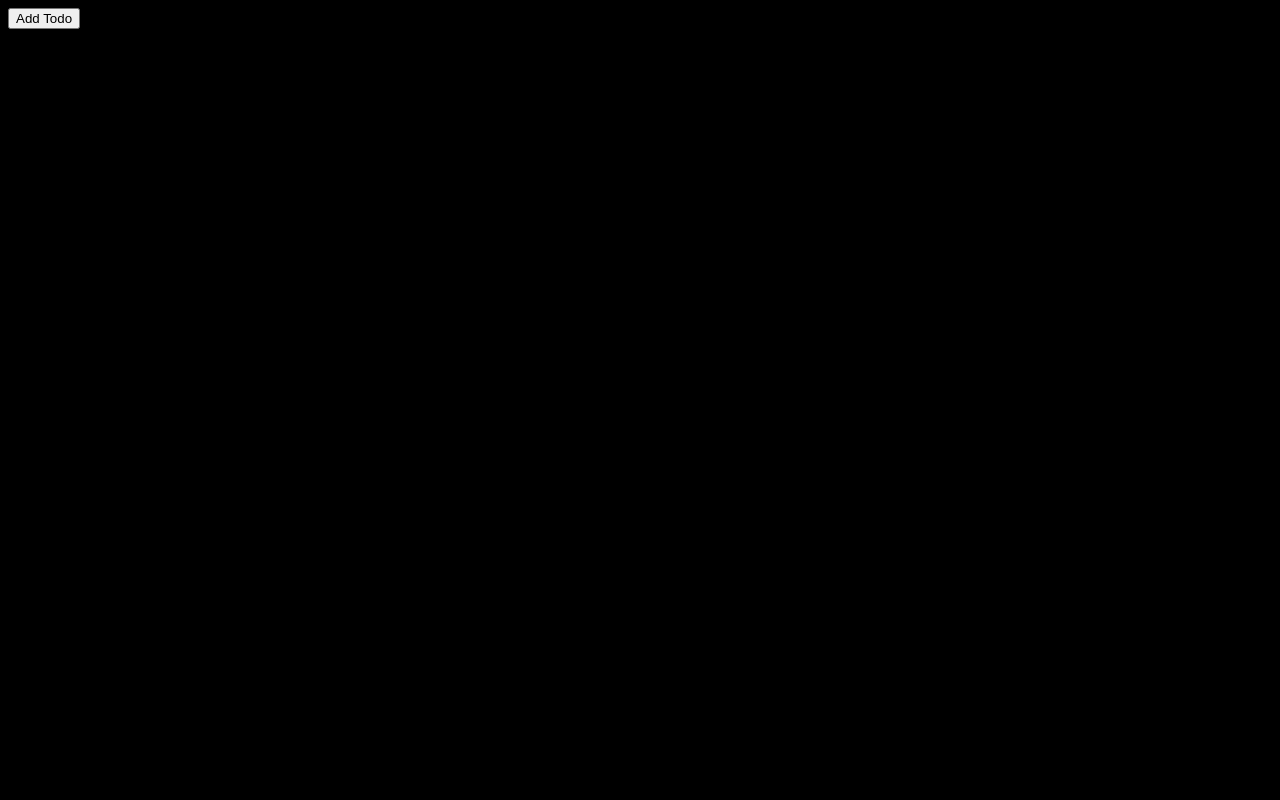
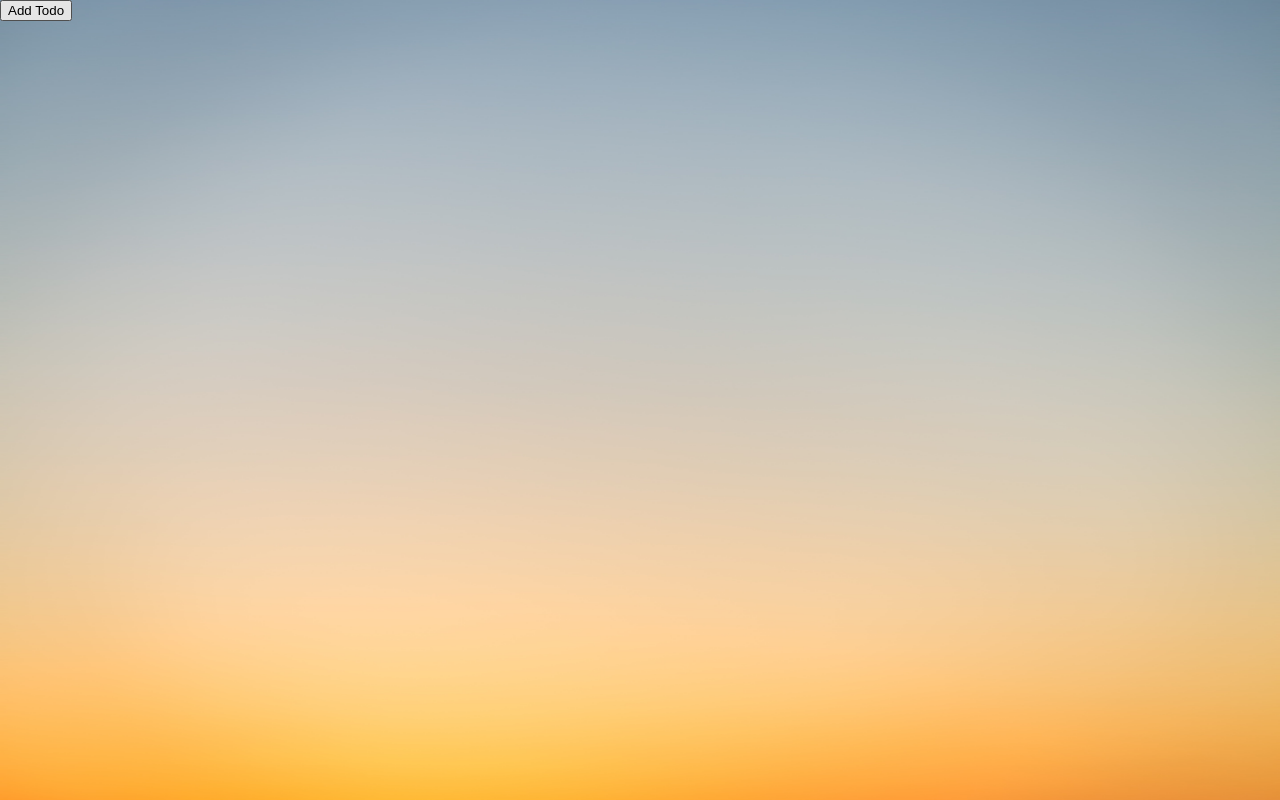
Before and after one commit to JustWaveThings/todo_project, a website built with webpack: page src/index.html in a window 1280 px wide. Built offline with nearby package versions, Linux system fonts and the light colour scheme.

Commit message:
Add background image gradient

```diff
--- a/src/style.css
+++ b/src/style.css
@@ -1,9 +1,18 @@
 :root {
-  background-color: black;
-  color: teal;
+  color: white;
   font-family: 'Source Sans Pro', sans-serif;
   margin: 0;
   border: 0;
+}
+
+body{
+  margin: 0;
+  padding: 0;
+  width: 100vw;
+  height: 100vh;
+  background-image: url('./images/cesar-couto-27HiryxnHJk-unsplash.jpg');
+  background-repeat: no-repeat;
+  background-size: 100% 100%;
 }
 
 @font-face {
@@ -33,7 +42,7 @@
   font-size: 1.1rem;
   font-weight: bold;
   margin: .5rem;
-  color: rgba(245, 245, 245, 0.508)
+  color: rgba(19, 6, 200, 0.784)
 }
 
 /* reorganize the todo view order to be more intuitive */
```
Also changed, not shown: src/images/2022-11-10-20-42-39.png (renamed from 2022-11-10-20-42-39.png), src/images/2022-11-10-20-43-47.png (renamed from 2022-11-10-20-43-47.png), src/images/cesar-couto-27HiryxnHJk-unsplash.jpg (added), src/images/icons8-todo-list-24.png (renamed from src/icons8-todo-list-24.png).
